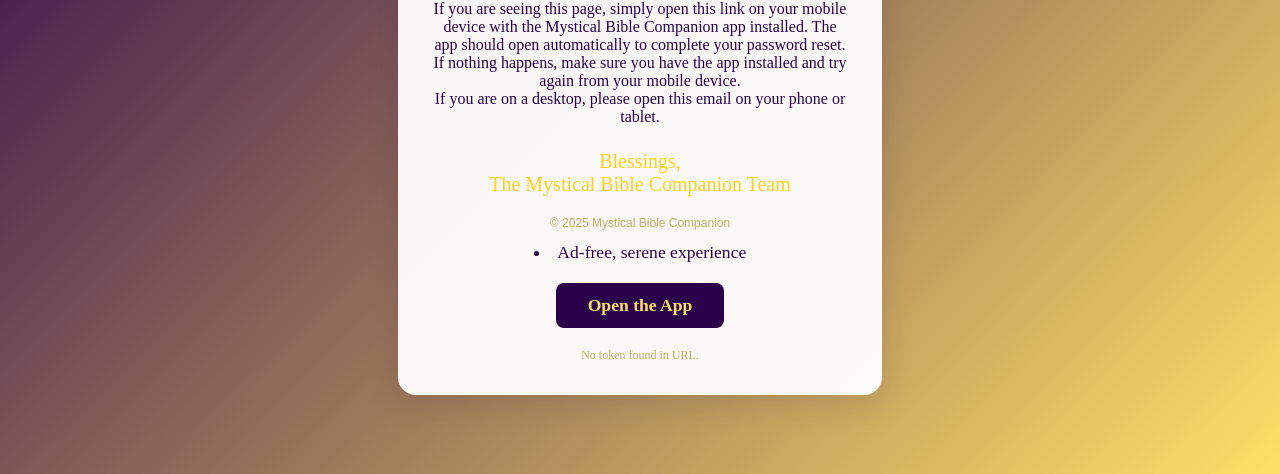
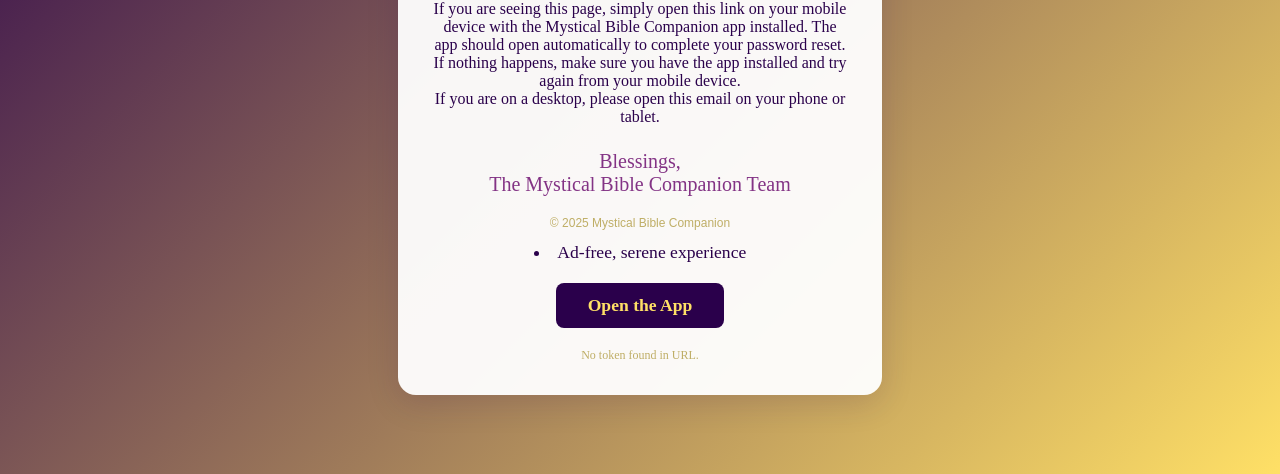
Before and after one commit to AIalchemistART/expo-captcha-webview, a website: page verify-landing.html in a window 1280 px wide. Shown: the part 326-800 px from the top of the page. Drawn offline with nearby package versions, Linux system fonts and the light colour scheme.

Commit message:
Update verify-landing.html change font color

```diff
--- a/verify-landing.html
+++ b/verify-landing.html
@@ -77,7 +77,7 @@
     <h1>Account Verified!</h1>
     <div class="premium">Welcome to Mystical Bible Companion</div>
     <p class="note">If you are seeing this page, simply open this link on your mobile device with the Mystical Bible Companion app installed. The app should open automatically to complete your password reset.<br>If nothing happens, make sure you have the app installed and try again from your mobile device.<br>If you are on a desktop, please open this email on your phone or tablet.</p>
-    <p style="color:#ffd11a;font-size:20px;font-family:serif;margin-top:24px;">Blessings,<br>The Mystical Bible Companion Team</p>
+    <p style="color:#833385;font-size:20px;font-family:serif;margin-top:24px;">Blessings,<br>The Mystical Bible Companion Team</p>
     <p style="color:#bfae66;font-size:12px;font-family:sans-serif;margin-top:16px;">&copy; 2025 Mystical Bible Companion</p>
     <script>
       // Debug message on page
```
